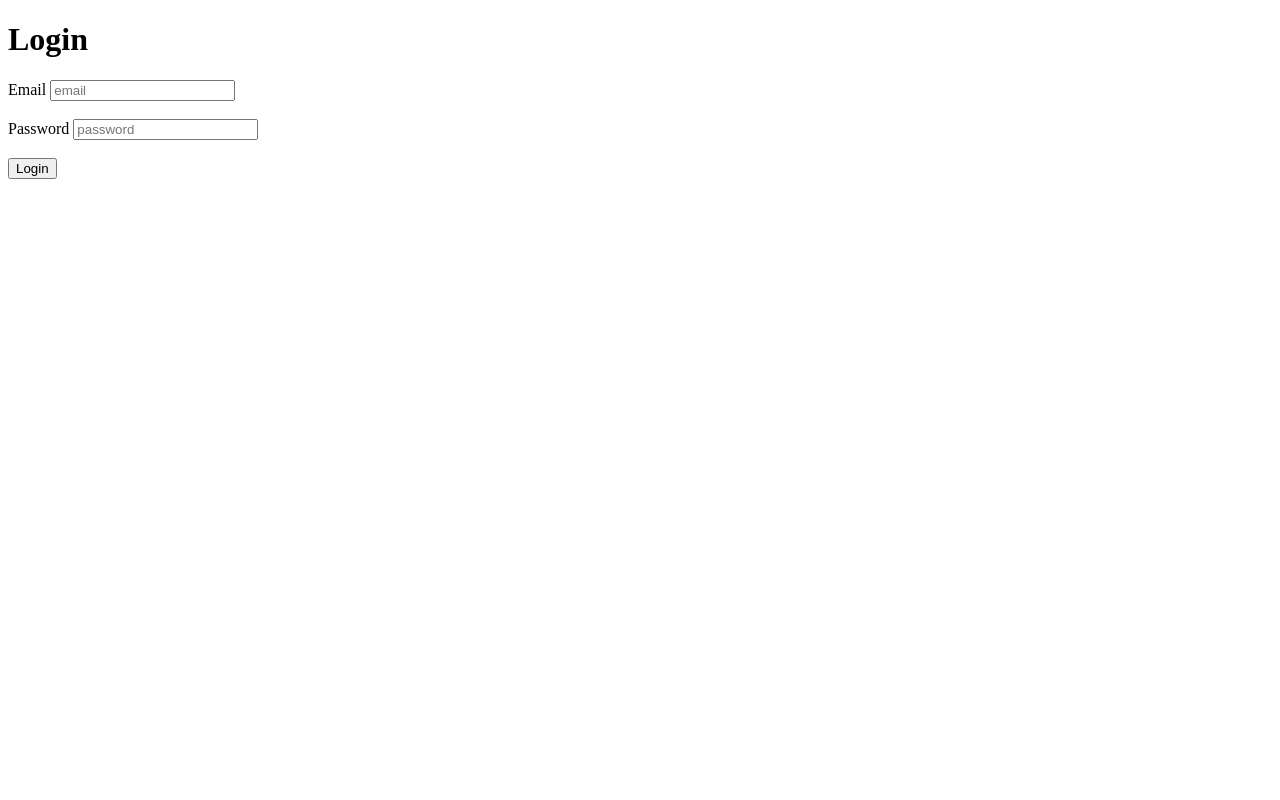
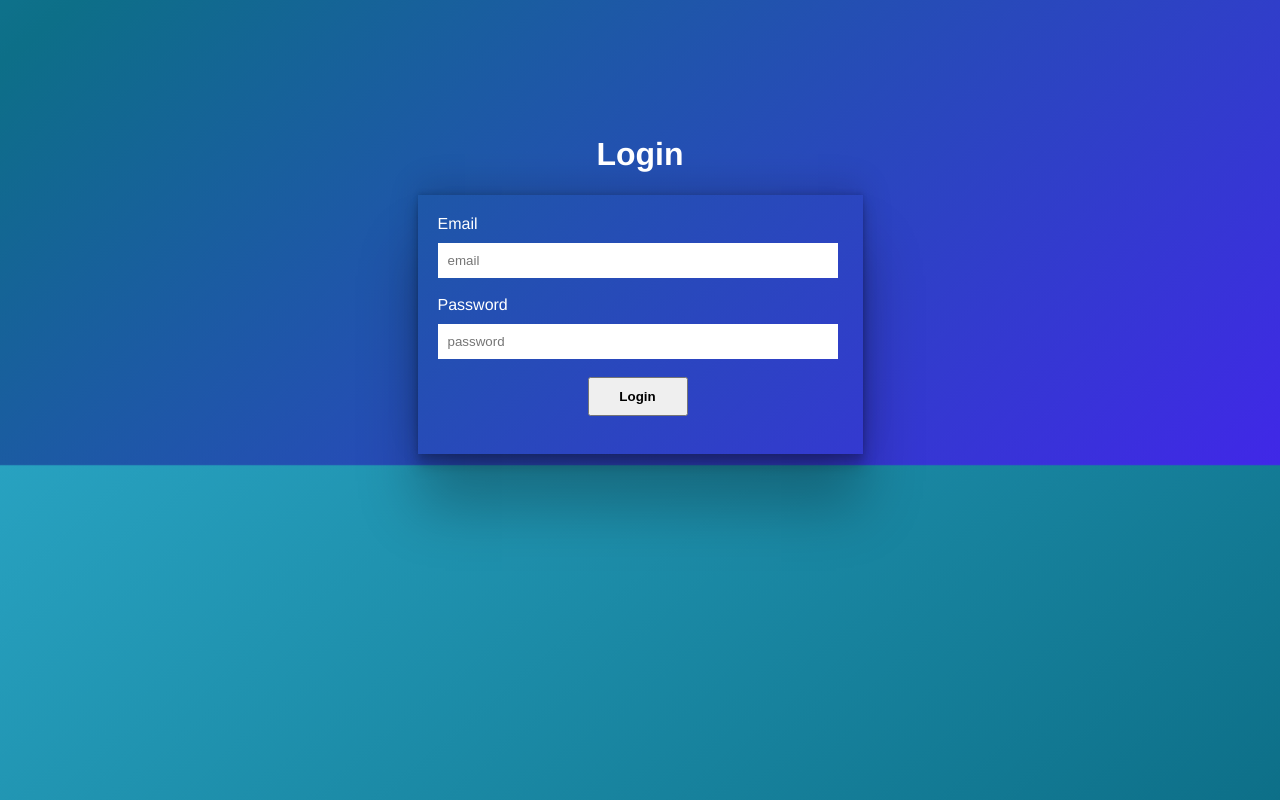
Before and after one commit to anaskhancodes/MongoDB-CRUD-Operation-with-React.JS, a website: page public/login.html in a window 1280 px wide. Drawn offline with nearby package versions, Linux system fonts and the light colour scheme.

Commit message:
login css

```diff
--- a/public/index.css
+++ b/public/index.css
@@ -1,8 +1,9 @@
 body {
-    background: linear-gradient(-40deg, rgb(12, 3, 61),
+    /* background: linear-gradient(-40deg, rgb(12, 3, 61),
             rgb(5, 51, 63), rgb(17, 69, 82), rgb(32, 80, 48), rgb(2, 93, 116));
     background-size: 400% 400%;
-    animation: bg 12s ease infinite;
+    animation: bg 12s ease infinite; */
+    background-color: rgba(0, 0, 0, 0.445);
 }
 
 @keyframes bg {
--- /dev/null
+++ b/public/login.css
@@ -0,0 +1,71 @@
+body {
+    margin: 0%;
+    padding: 0%;
+    display: flex;
+    justify-content: center;
+    align-items: center;
+    background: linear-gradient(-40deg, rgb(66, 37, 235),
+            rgb(13, 111, 136), rgb(42, 166, 197), rgb(87, 212, 129), rgb(0, 204, 255));
+    background-size: 400% 400%;
+    animation: bg 12s ease infinite;
+}
+
+@keyframes bg {
+    0% {
+      background-position: 0% 50%;
+    }
+
+    50% {
+      background-position: 100% 100%;
+    }
+
+    100% {
+      background-position: 0% 50%;
+    }
+
+  }
+
+.box {
+    width: 100px;
+    height: 100px;
+    background-color: brown;
+    position: absolute;
+}
+
+div {
+    margin-top: 115px;
+}
+
+h1 {
+    font-family: 'Franklin Gothic Medium', 'Arial Narrow', Arial, sans-serif;
+    display: flex;
+    justify-content: center;
+    color: white;
+}
+
+form {
+    /* background-color: rgb(3, 180, 180); */
+    padding: 20px;
+    width: 405px;
+    font-family: 'Franklin Gothic Medium', 'Arial Narrow', Arial, sans-serif;
+    box-shadow: rgba(0, 0, 0, 0.25) 0px 54px 55px, rgba(0, 0, 0, 0.12) 0px -12px 30px, rgba(0, 0, 0, 0.12) 0px 4px 6px, rgba(0, 0, 0, 0.17) 0px 12px 13px, rgba(0, 0, 0, 0.09) 0px -3px 5px;
+}
+
+form input {
+    width: 380px;
+    padding: 10px;
+    margin-top: 10px;
+    border: none;
+    /* border-bottom: 2px solid black; */
+}
+
+form label{
+    color: white;
+}
+
+form button {
+    padding: 10px;
+    margin-left: 150px;
+    width: 100px;
+    font-weight: 800;
+}
--- a/public/login.html
+++ b/public/login.html
@@ -4,10 +4,12 @@
 <head>
     <meta charset="UTF-8">
     <meta name="viewport" content="width=device-width, initial-scale=1.0">
+    <link rel="stylesheet" href="login.css">
     <title>Document</title>
 </head>
 
 <body>
+    <div>
         <h1>Login</h1>
 
         <form id="loginInput">
@@ -28,7 +30,7 @@
             <br>
             <br>
         </form>
-
+    </div>
 
 
 
```
Lines whose indentation alone changed are shown as unchanged.
